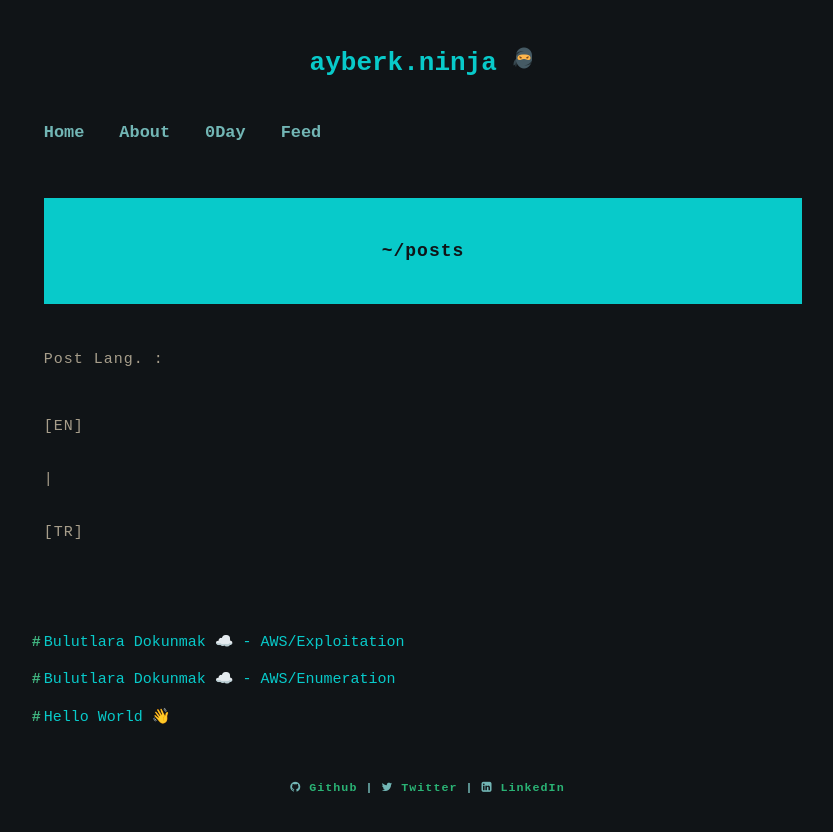
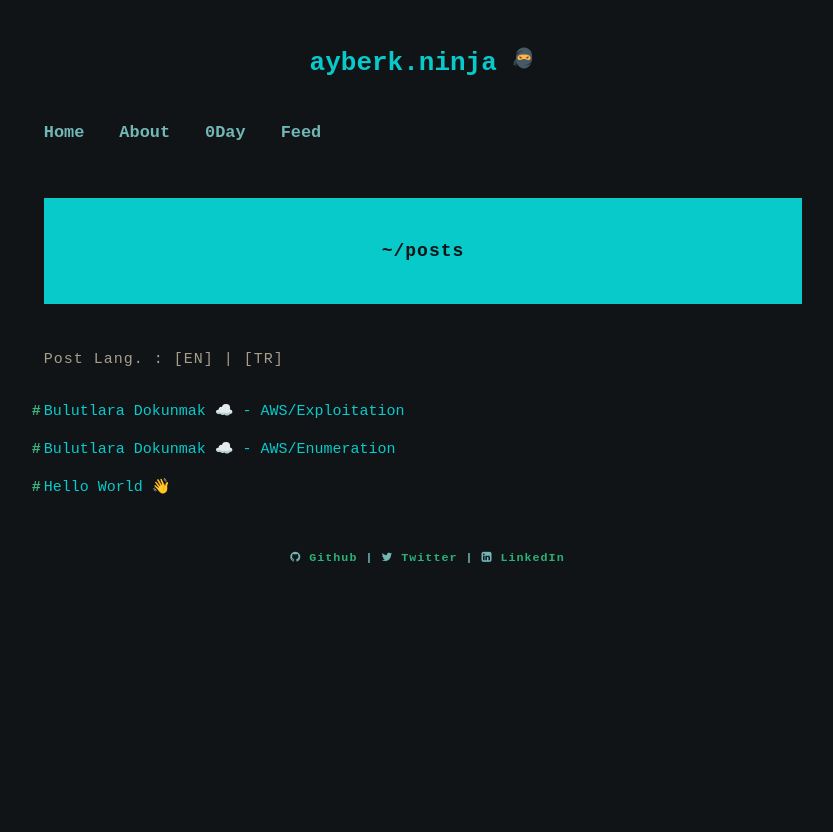
Before and after one commit to mhmtayberk/ayberkninja.github.io, a Jekyll site: the page built from index.html, in a window 1280 px wide. Shown: the top 832 px of the page, without its empty margins (217-1050 px from the left). Built offline with Jekyll 4.4.1, drawn with Linux system fonts in a browser that asks for light colours; the list of posts is cut into pages by our own code.

Commit message:
Add span tags for translate

```diff
--- a/_layouts/collections_layout.html
+++ b/_layouts/collections_layout.html
@@ -27,7 +27,7 @@
       <!-- page content -->
       <main class="post-list">
         <p class="title">~/posts</p>
-        <p style="font-size: "13px">Post Lang. : <p id="showEN">[EN]</p> | <p id="showTR">[TR]</p> </p>
+        <p style="font-size: "13px">Post Lang. : <span id="showEN">[EN]</span> | <span id="showTR">[TR]</span> </p>
         {{content}}
       </main>
 
```
